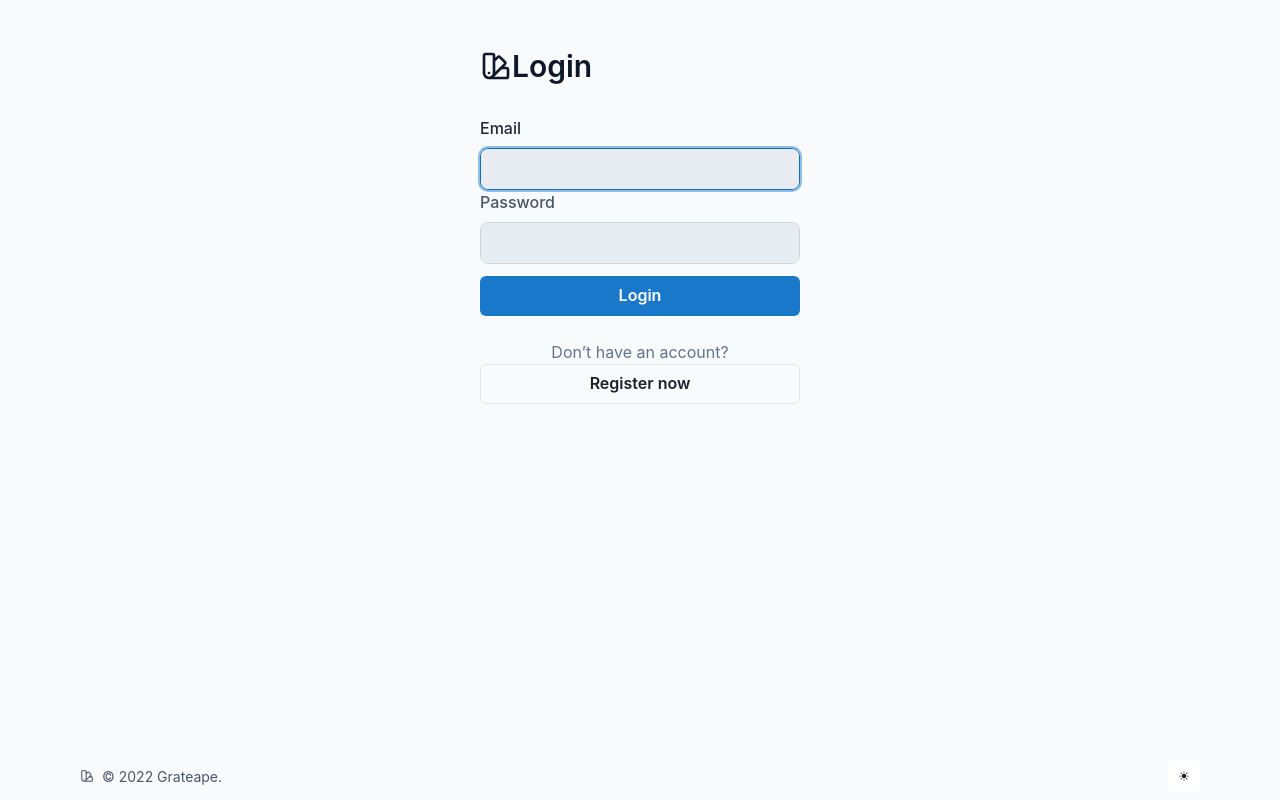
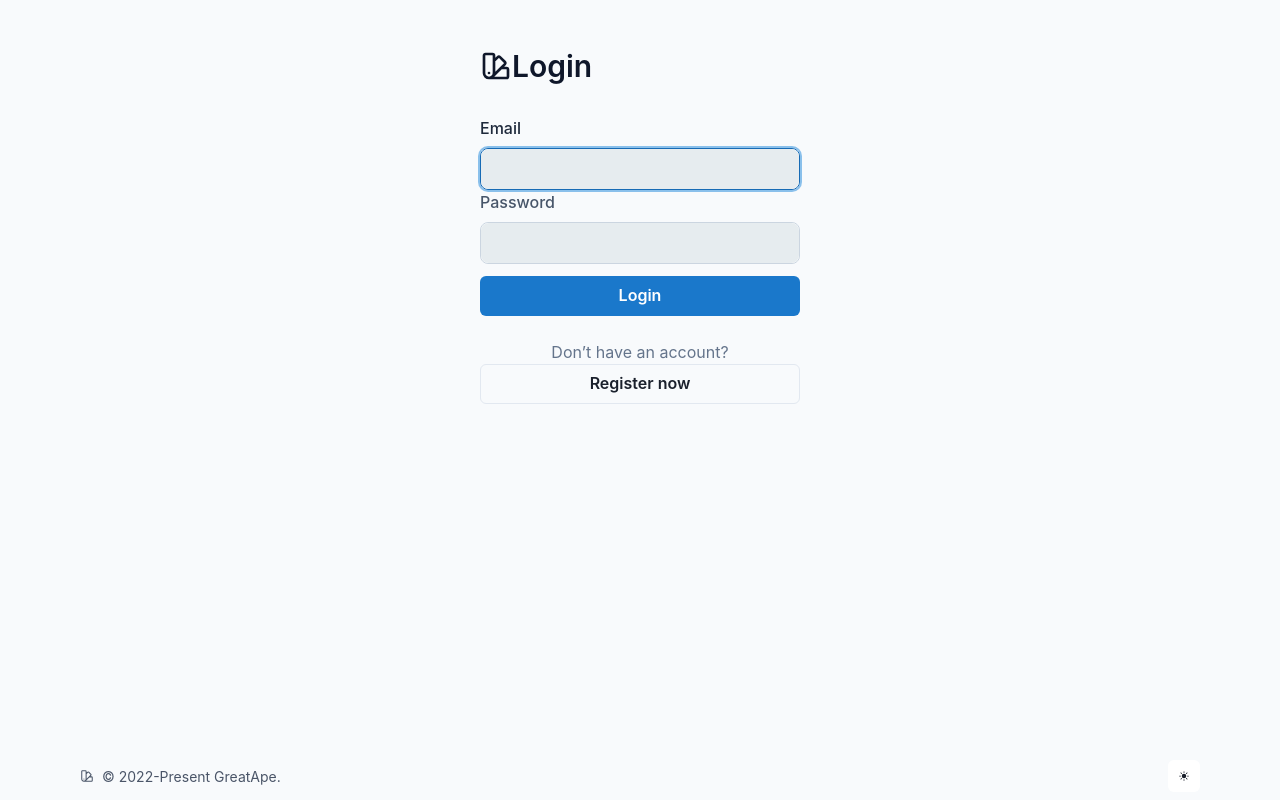
Before and after one commit to reiver/littleape, a Next.js app: page /auth/login in a window 1280 px wide. Built offline with nearby package versions, Linux system fonts and the light colour scheme; no server answers; what ohmyfetch would draw is missing.

Commit message:
fixed typo: "Grateape" -> "GreatApe". plus dealt with dates.

```diff
--- a/components/Footer/index.tsx
+++ b/components/Footer/index.tsx
@@ -23,7 +23,7 @@ export const Footer: FC<FooterProps> = (props) => {
     >
       <Box display="flex" alignItems="center">
         <Logo w={3.5} strokeWidth={1.8} />
-        <Text ml={2}>© 2022 Grateape.</Text>
+        <Text ml={2}>© 2022-Present GreatApe.</Text>
       </Box>
       <Box display="flex" experimental_spaceX={2}>
         <ThemeSwitcher button={compact} />
```
